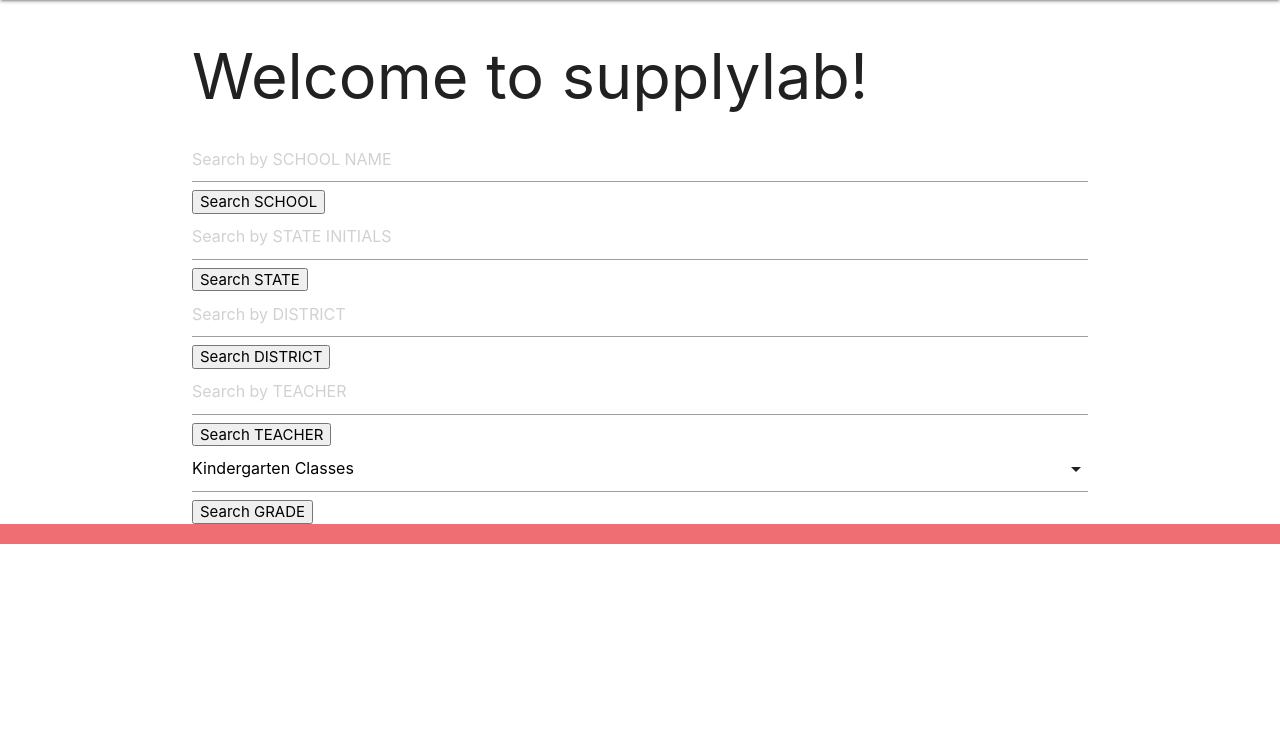
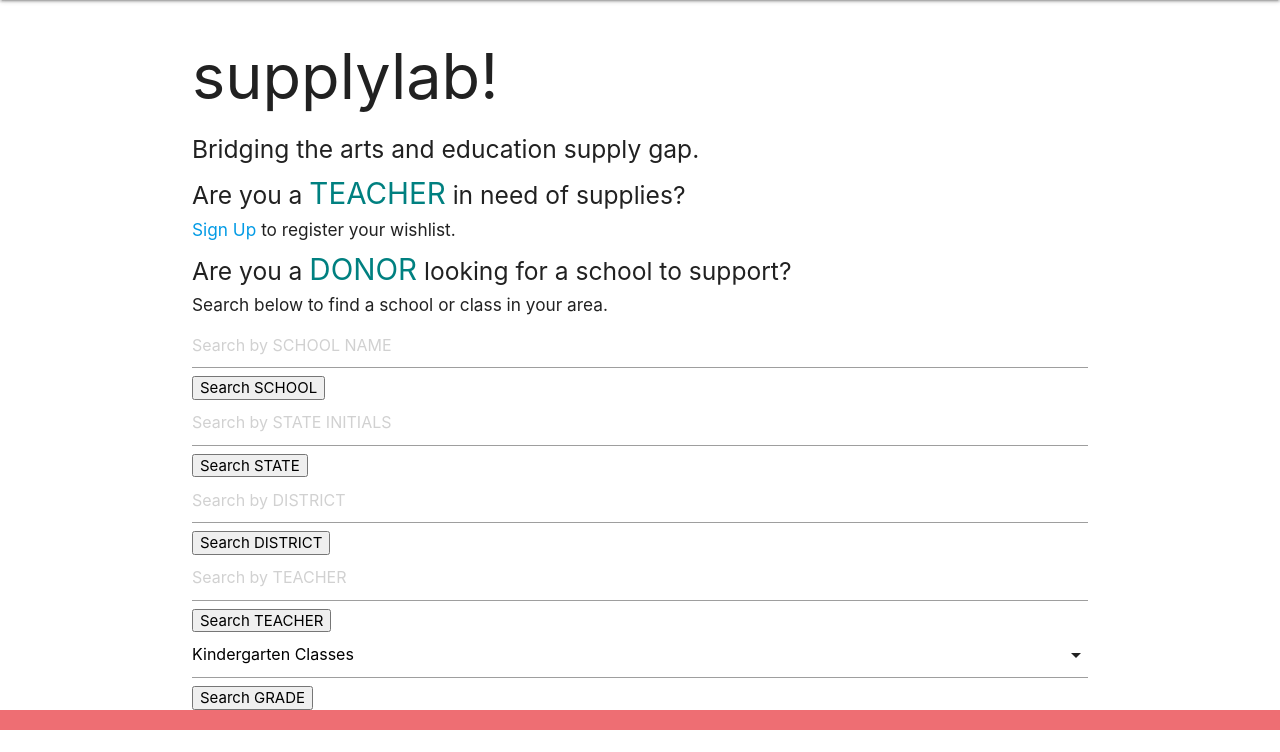
Before and after one commit to kepackard/supplylab, a Django app: page / in a window 1280 px wide. Shown: the part 64-816 px from the top of the page. Before the commit the page ends 608 px from the top, so only its background shows below. Run offline with Django 3.2, Linux system fonts and the light colour scheme.

Commit message:
added copy content to home.html

```diff
--- a/main_app/templates/base.html
+++ b/main_app/templates/base.html
@@ -1,3 +1,4 @@
+{% load static %}
 <!DOCTYPE html>
 <html lang="en">
 <head>
@@ -5,6 +6,7 @@
     <meta http-equiv="X-UA-Compatible" content="IE=edge">
     <meta name="viewport" content="width=device-width, initial-scale=1.0">
     <title>supplylab</title>
+    <link rel="stylesheet" href="{% static 'css/style.css' %}">
     <link
       rel="stylesheet"
       href="https://cdnjs.cloudflare.com/ajax/libs/materialize/1.0.0/css/materialize.min.css"
--- a/main_app/templates/home.html
+++ b/main_app/templates/home.html
@@ -1,9 +1,24 @@
 {% extends 'base.html' %}
 
 {% block content %}
-
-    <h1>Welcome to supplylab!</h1>
-    <!-- todo - add content -->
+    <!-- Greeting with app name and mission -->
+    <div>
+        <h1>supplylab!</h1>
+        <h5>Bridging the arts and education supply gap.</h5>
+    </div>
+    <!-- user directions to prompt teachers to signup/register and donors to use the search -->
+    <div>
+        <div>
+            <h5>Are you a <span style="font-size: larger; color: teal;">TEACHER</span> in need of supplies?</h5>
+            <h6><a href="{% url 'signup' %}">Sign Up</a> to register your wishlist.</h6>
+        </div>
+        <div>
+            <h5>Are you a <span style="font-size: larger; color: teal;">DONOR</span> looking for a school to support?</h5>
+            <h6>Search below to find a school or class in your area.</h6>
+        </div>
+    </div>
+    <!-- Search fields -->
+    <div>
         <form action="{% url 'search_results' %}" method="get">
             <input name="school_name" type="text" placeholder="Search by SCHOOL NAME" onkeydown="return (event.keyCode!=13);"/>
             <input type="submit" value="Search SCHOOL" />
@@ -34,6 +49,7 @@
         <!-- <form action="{% url 'search_results' %}" method="get">
             <input name="q" type="text" placeholder="Search...">
         </form> -->
+    </div>
 
     <script>
         const selectEl = document.getElementById('grade');
```
Lines whose indentation alone changed are shown as unchanged.
